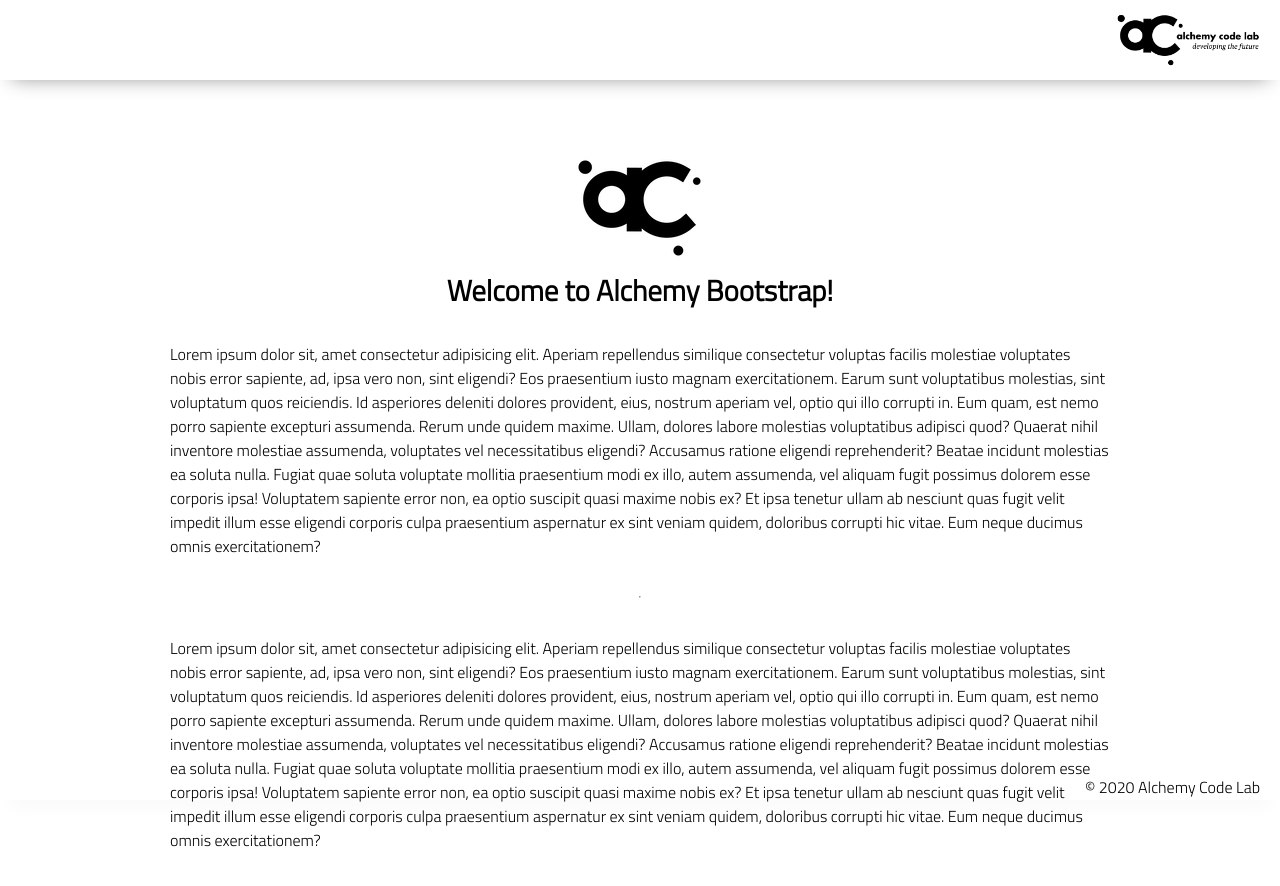
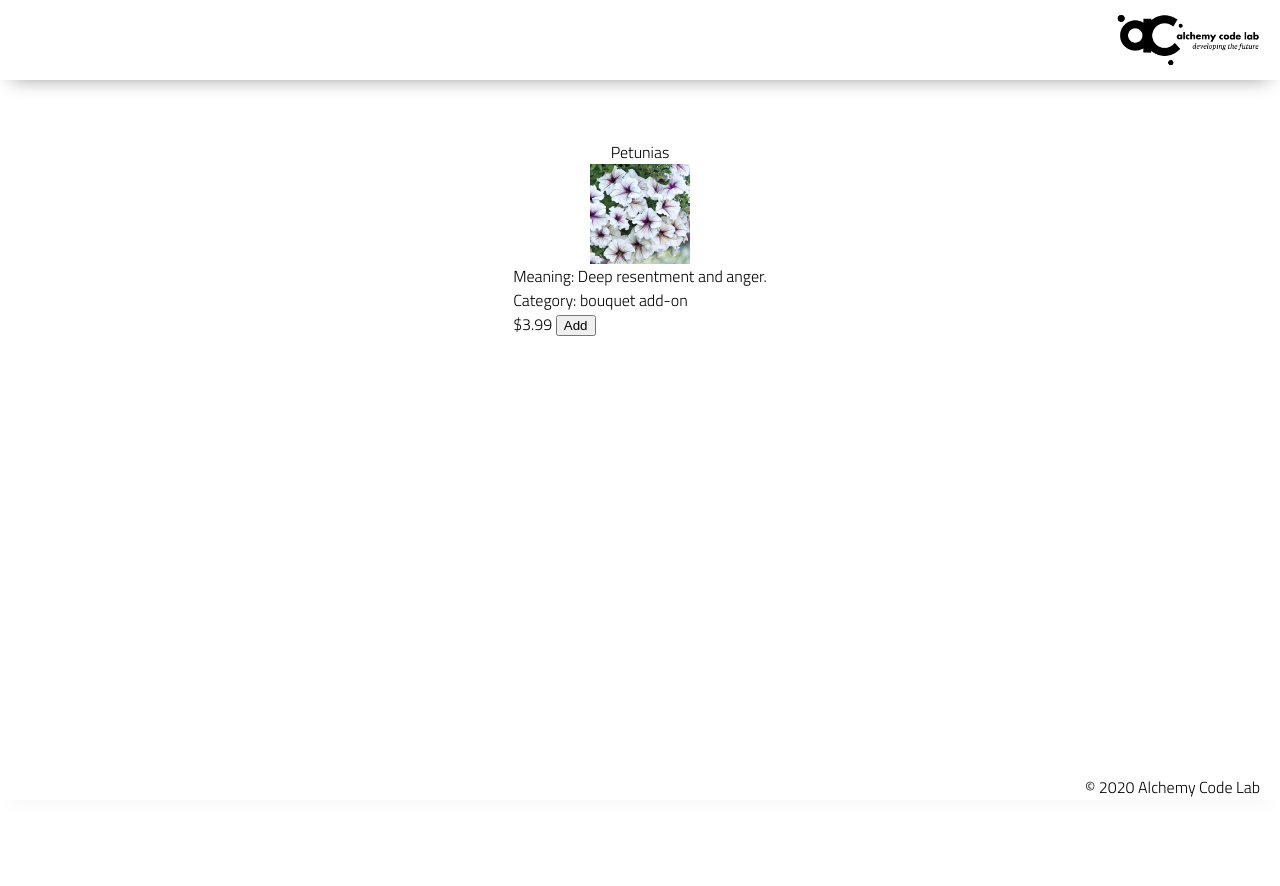
Before and after one commit to Alice-Retz/lab-06-e-commerce-site, a plain HTML site: page index.html in a window 1280 px wide. After the commit the page ends 800 px from the top, so only its background shows below. Drawn offline with Linux system fonts and the light colour scheme.

Commit message:
Item listing rough outline.

```diff
--- a/app.js
+++ b/app.js
@@ -1,5 +1,4 @@
-// import functions and grab DOM elements
-
+import flowers from './flowers.js';
 // initialize state
 
 // set event listeners
--- /dev/null
+++ b/flowers.js
@@ -0,0 +1,12 @@
+export default flowers;
+// const flower = {
+//     id: '',
+//     name: '',
+//     image: '',
+//     meaning: '',
+//     category: '',
+//     price: '',
+// }
+const flowers = [
+
+];
--- a/index.html
+++ b/index.html
@@ -20,46 +20,11 @@
     </header>
     <main>
         <section class="main-section">
-            <img class="main-logo" src="./assets/alchemy-logo.png" />
-            <h2>
-                Welcome to Alchemy Bootstrap!
-            </h2>
-
-            <p>
-                Lorem ipsum dolor sit, amet consectetur adipisicing elit. Aperiam repellendus similique consectetur
-                voluptas facilis molestiae voluptates nobis error sapiente, ad, ipsa vero non, sint eligendi? Eos
-                praesentium iusto magnam exercitationem.
-                Earum sunt voluptatibus molestias, sint voluptatum quos reiciendis. Id asperiores deleniti dolores
-                provident, eius, nostrum aperiam vel, optio qui illo corrupti in. Eum quam, est nemo porro sapiente
-                excepturi assumenda.
-                Rerum unde quidem maxime. Ullam, dolores labore molestias voluptatibus adipisci quod? Quaerat nihil
-                inventore molestiae assumenda, voluptates vel necessitatibus eligendi? Accusamus ratione eligendi
-                reprehenderit? Beatae incidunt molestias ea soluta nulla.
-                Fugiat quae soluta voluptate mollitia praesentium modi ex illo, autem assumenda, vel aliquam fugit
-                possimus dolorem esse corporis ipsa! Voluptatem sapiente error non, ea optio suscipit quasi maxime nobis
-                ex?
-                Et ipsa tenetur ullam ab nesciunt quas fugit velit impedit illum esse eligendi corporis culpa
-                praesentium aspernatur ex sint veniam quidem, doloribus corrupti hic vitae. Eum neque ducimus omnis
-                exercitationem?
-            </p>
-            <hr />
-            <p>
-                Lorem ipsum dolor sit, amet consectetur adipisicing elit. Aperiam repellendus similique consectetur
-                voluptas facilis molestiae voluptates nobis error sapiente, ad, ipsa vero non, sint eligendi? Eos
-                praesentium iusto magnam exercitationem.
-                Earum sunt voluptatibus molestias, sint voluptatum quos reiciendis. Id asperiores deleniti dolores
-                provident, eius, nostrum aperiam vel, optio qui illo corrupti in. Eum quam, est nemo porro sapiente
-                excepturi assumenda.
-                Rerum unde quidem maxime. Ullam, dolores labore molestias voluptatibus adipisci quod? Quaerat nihil
-                inventore molestiae assumenda, voluptates vel necessitatibus eligendi? Accusamus ratione eligendi
-                reprehenderit? Beatae incidunt molestias ea soluta nulla.
-                Fugiat quae soluta voluptate mollitia praesentium modi ex illo, autem assumenda, vel aliquam fugit
-                possimus dolorem esse corporis ipsa! Voluptatem sapiente error non, ea optio suscipit quasi maxime nobis
-                ex?
-                Et ipsa tenetur ullam ab nesciunt quas fugit velit impedit illum esse eligendi corporis culpa
-                praesentium aspernatur ex sint veniam quidem, doloribus corrupti hic vitae. Eum neque ducimus omnis
-                exercitationem?
-            </p>
+            Petunias
+            <img src="./assets/petunia.jpg" alt="white petunias with purple centers" height="100px">
+            <ul> <li>Meaning: Deep resentment and anger.</li>
+            <li>Category: bouquet add-on</li>
+            <li>$3.99 <button>Add</button></li></ul>
 
         </section>
     </main>
```
Also changed, not shown: assets/petunia.jpg (added).
